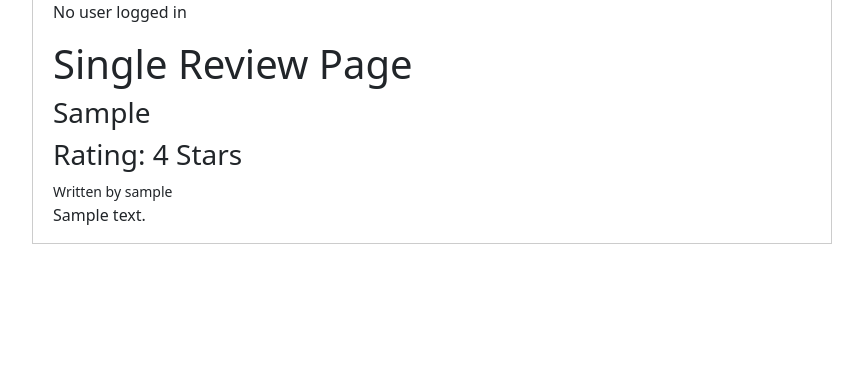
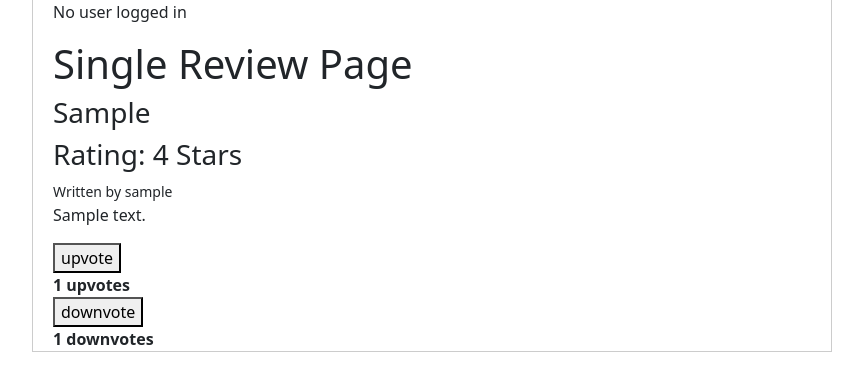
Before and after one commit to hire-blac/reviewersite, a Django app: page /reviews/1 in a window 1280 px wide. Shown: the part 99-490 px from the top of the page, without its empty margins (208-1071 px from the left). Run offline with Django 3.2, Linux system fonts and the light colour scheme; tables that the repository leaves empty hold one stand-in row (values such as "Sample post").

Commit message:
created Vote model and vote view and added upvote and downvote forms to templates

```diff
--- a/reviewer/templates/main/myprofile.html
+++ b/reviewer/templates/main/myprofile.html
@@ -10,6 +10,8 @@
 
   {% for review in reviews %}
     <h2><a href="/reviews/{{review.id}}">{{review.product}}</a></h2>
+        <strong>{{review.num_upvotes}} upvotes</strong>
+        <strong>{{review.num_upvotes}} downvotes</strong>
     <small>
       <p><a href="">edit review</a></p>
       <p><a href="">delete review</a></p>
--- a/reviewer/templates/main/myreviews.html
+++ b/reviewer/templates/main/myreviews.html
@@ -7,6 +7,8 @@
 
     {% for review in reviews %}
       <h2><a href="/reviews/{{review.id}}">{{review.product}}</a></h2>
+        <strong>{{review.num_upvotes}} upvotes</strong>
+        <strong>{{review.num_upvotes}} downvotes</strong>
       <small>
         <p><a href="">edit review</a></p>
         <p><a href="">delete review</a></p>
--- a/reviewer/templates/main/review.html
+++ b/reviewer/templates/main/review.html
@@ -9,5 +9,22 @@
   <h3>Rating: {{review.rating}} Stars</h3>
   <small>Written by {{review.user.username}}</small>
   <p>{{review.review}}</p>
+  <form action="{% url 'upvote' %}" method="POST">
+    {% csrf_token %}
+    <input type="hidden" name="review_id" value="{{review.id}}">
+    {% if user not in review.upvote.all %}
+      <button>upvote</button>
+    {% endif %}
+  </form>
+  <strong>{{review.num_upvotes}} upvotes</strong>
+
+  <form action="{% url 'downvote' %}" method="POST">
+    {% csrf_token %}
+    <input type="hidden" name="review_id" value="{{review.id}}">
+    {% if user not in review.downvote.all %}
+      <button>downvote</button>
+    {% endif %}
+  </form>
+  <strong>{{review.num_upvotes}} downvotes</strong>
 
 {% endblock content %}
--- a/reviewer/urls.py
+++ b/reviewer/urls.py
@@ -8,4 +8,6 @@ urlpatterns = [
     path('profile', views.profile, name='profile'),
     path('reviews/new', views.new_review, name='new_review'),
     path('finduser', views.find_user, name='find_user'),
+    path('upvote', views.upvote, name='upvote'),
+    path('downvote', views.downvote, name='downvote'),
 ]
--- a/reviewer/views.py
+++ b/reviewer/views.py
@@ -28,7 +28,11 @@ def review(response, id):
     return render(response, 'main/review.html', context )
 
 # upvote a review
-def upvote_review(response):
+def upvote(response):
+    return redirect('index')
+
+# downvote a review
+def downvote(response):
     return redirect('index')
 
 # find user
```
Also changed, not shown: reviewer/templates/main/index.html (+17 -1 lines).
